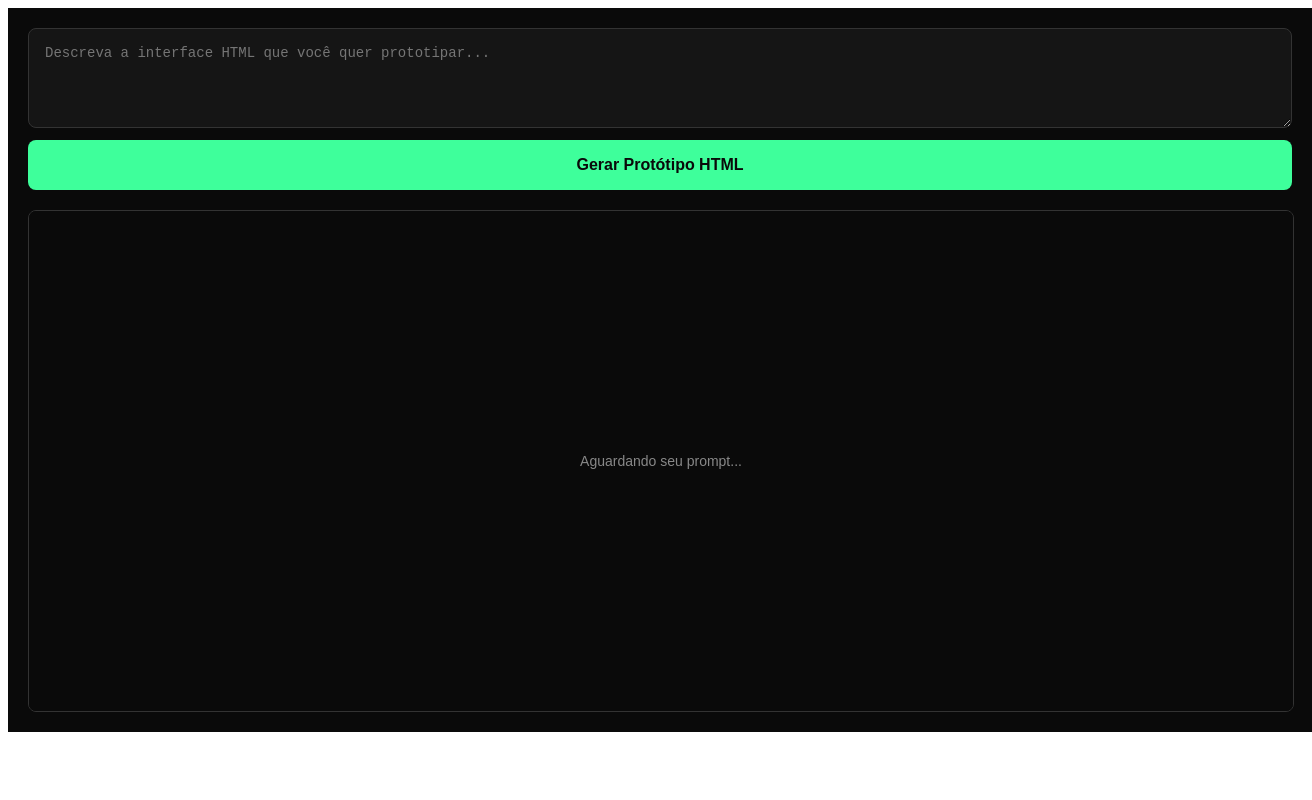
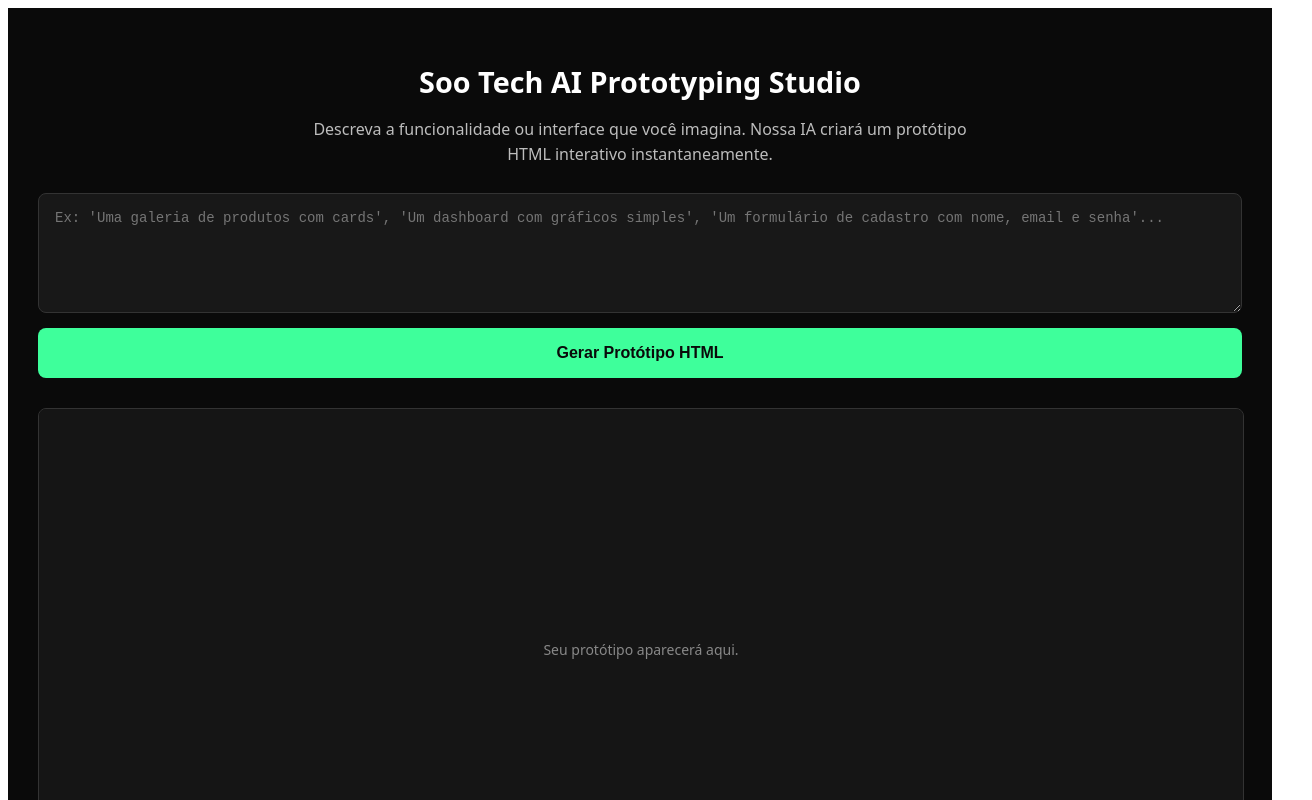
Before and after one commit to ghcastellano/soo-tech-sandbox-updated, a Next.js app: page / in a window 1280 px wide. Shown: the top 800 px of the page, 1312 px wide, since content can reach past the window. Built offline with nearby package versions, Linux system fonts and the light colour scheme.

Commit message:
Update page.tsx

```diff
--- a/app/page.tsx
+++ b/app/page.tsx
@@ -1,23 +1,29 @@
 "use client";
 
 import React, { useState, useRef, useEffect } from "react";
-// Não precisamos mais do StackBlitz SDK ou useCompletion
+// Não precisamos do StackBlitz SDK ou useCompletion
+
+// --- ARQUIVOS DE SISTEMA (Boilerplate básico, não usado diretamente) ---
+const indexHtml = `<!DOCTYPE html><html><head><title>Protótipo</title></head><body><div id="root"></div><script type="module" src="index.ts"></script></body></html>`;
+const indexTsx = `import React from 'react';\nimport ReactDOM from 'react-dom';\nimport App from './App';\nconst root = document.getElementById('root');\nReactDOM.render(<App />, root);`;
+const stylesCss = `body { margin: 0; font-family: sans-serif; }`;
+// --- FIM DOS ARQUIVOS DE SISTEMA ---
 
 export default function LiveSandbox() {
     const [input, setInput] = useState("");
     const [generatedHtml, setGeneratedHtml] = useState<string | null>(null);
     const [isLoadingAPI, setIsLoadingAPI] = useState(false);
     const [error, setError] = useState<string | null>(null);
-    const [submissionTrigger, setSubmissionTrigger] = useState(0); // Usado para re-trigger useEffect após fetch
+    const [submissionTrigger, setSubmissionTrigger] = useState(0);
 
-    // Função Fetch Manual (sem mudanças na lógica de fetch)
+    // Função Fetch Manual (sem mudanças)
     const fetchGeneratedHtml = async (prompt: string) => {
         setIsLoadingAPI(true);
         setError(null);
-        setGeneratedHtml(null); // Limpa o HTML anterior
+        setGeneratedHtml(null);
         console.log("Iniciando fetch para /api/generateApp (HTML) com prompt:", prompt);
         try {
-            const response = await fetch('/api/generateApp', { // A API é a mesma
+            const response = await fetch('/api/generateApp', {
                 method: 'POST', headers: { 'Content-Type': 'application/json' }, body: JSON.stringify({ prompt }),
             });
             console.log("Resposta da API recebida, status:", response.status);
@@ -37,25 +43,21 @@ export default function LiveSandbox() {
             }
             console.log("HTML final acumulado:", htmlAccumulator);
 
-            // --- CORREÇÃO AQUI ---
-            // Verifica se a string começa com <!doctype html (case-insensitive, trimmed)
             if (htmlAccumulator && htmlAccumulator.trim().toLowerCase().startsWith('<!doctype html')) {
                 console.log("HTML Válido detectado. Atualizando estado.");
-                setGeneratedHtml(htmlAccumulator); // Define o estado com o HTML completo
+                setGeneratedHtml(htmlAccumulator);
             } else {
                  console.error("Erro: A resposta da IA não começou com <!doctype html:", htmlAccumulator);
                  setError("A IA respondeu, mas o formato não parece ser um documento HTML válido.");
-                 setGeneratedHtml(null); // Garante que fique nulo
+                 setGeneratedHtml(null);
             }
-            // --- FIM DA CORREÇÃO ---
-
         } catch (err: any) {
             console.error("Erro durante o fetch ou leitura da stream:", err);
             setError(err.message || "Erro desconhecido ao buscar código.");
         } finally {
             setIsLoadingAPI(false);
             console.log("Fetch finalizado.");
-            setSubmissionTrigger(prev => prev + 1); // Dispara o useEffect para renderizar (ou mostrar erro)
+            setSubmissionTrigger(prev => prev + 1);
         }
     };
 
@@ -66,19 +68,24 @@ export default function LiveSandbox() {
         fetchGeneratedHtml(currentInput);
     };
 
-    // Interface (JSX - sem mudanças aqui, ela reage ao estado 'generatedHtml')
+    // Interface (JSX - Melhorada)
     return (
-        <div style={{ width: "100%", fontFamily: "sans-serif", color: "white", background: "#0A0A0A", padding: "20px" }}>
-            <form onSubmit={onFormSubmit} style={{ marginBottom: "16px" }}>
+        <div style={containerStyle}> {/* Usa o estilo do componente */}
+            <h2 style={titleStyle}>Soo Tech AI Prototyping Studio</h2>
+            <p style={descriptionStyle}>
+                Descreva a funcionalidade ou interface que você imagina. Nossa IA criará um protótipo HTML interativo instantaneamente.
+            </p>
+
+            <form onSubmit={onFormSubmit} style={{ width: '100%', marginBottom: "16px" }}>
                 <textarea
                     value={input}
                     onChange={(e) => setInput(e.target.value)}
-                    placeholder="Descreva a interface HTML que você quer prototipar..."
+                    placeholder="Ex: 'Uma galeria de produtos com cards', 'Um dashboard com gráficos simples', 'Um formulário de cadastro com nome, email e senha'..."
                     style={textAreaStyle}
                     disabled={isLoadingAPI}
                 />
                 <button type="submit" style={buttonStyle} disabled={isLoadingAPI || !input.trim()}>
-                    {isLoadingAPI ? "Gerando Protótipo HTML..." : "Gerar Protótipo HTML"}
+                    {isLoadingAPI ? "Gerando Protótipo..." : "Gerar Protótipo HTML"}
                 </button>
             </form>
 
@@ -88,34 +95,75 @@ export default function LiveSandbox() {
             <div style={sandboxContainerStyle}>
                 {isLoadingAPI && (
                     <div style={loadingStyle}>
-                        Aguarde... Gerando código HTML com IA...
+                        <svg aria-hidden="true" style={{width: '40px', height: '40px', margin: 'auto', display: 'block'}} fill="none" stroke="currentColor" strokeWidth="1.5" viewBox="0 0 24 24" xmlns="http://www.w3.org/2000/svg"><path strokeLinecap="round" strokeLinejoin="round" d="M16.023 9.348h4.992v-.001M2.985 19.644v-4.992m0 0h4.992m-4.993 0l3.181 3.183a8.25 8.25 0 0013.803-3.7M4.031 9.865a8.25 8.25 0 0113.803-3.7l3.181 3.182m0-4.991v4.99"></path></svg>
+                        Gerando código com IA...
                     </div>
                 )}
-                {/* Renderiza o iframe APENAS se não estiver carregando E tiver HTML válido E não houver erro */}
                 {!isLoadingAPI && generatedHtml && !error && (
                     <iframe
-                        srcDoc={generatedHtml} // INJETA O HTML AQUI
+                        srcDoc={generatedHtml}
                         style={iframeStyle}
-                        sandbox="allow-scripts allow-same-origin" // Permite JS básico
+                        sandbox="allow-scripts allow-same-origin" // Permite JS
                         title="Protótipo Gerado por IA"
                     />
                 )}
-                {/* Mensagem inicial ou se o fetch terminou mas não gerou HTML válido */}
+                {/* Mensagem inicial ou se falhou */}
                 {!isLoadingAPI && !generatedHtml && !error && (
                      <div style={loadingStyle}>
-                        {submissionTrigger > 0 ? "Falha ao gerar HTML válido." : "Aguardando seu prompt..."}
+                        {submissionTrigger > 0 ? "Falha ao gerar o protótipo. Verifique o prompt ou tente novamente." : "Seu protótipo aparecerá aqui."}
                     </div>
                 )}
-
             </div>
         </div>
     )
 }
 
-// Estilos
-const textAreaStyle: React.CSSProperties = { width: "100%", minHeight: "100px", padding: "16px", background: "#151515", color: "#FFFFFF", border: "1px solid #333", borderRadius: "8px", fontFamily: "monospace", fontSize: "14px", boxSizing: "border-box" };
-const buttonStyle: React.CSSProperties = { width: "100%", padding: "16px", background: "#3EFF9B", color: "#0A0A0A", border: "none", borderRadius: "8px", cursor: "pointer", fontSize: "16px", fontWeight: "bold", marginTop: "8px" };
-const sandboxContainerStyle: React.CSSProperties = { width: "100%", height: "500px", background: "#0A0A0A", border: "1px solid #333", borderRadius: "8px", overflow: "hidden", position: 'relative', marginTop: '20px' };
-const loadingStyle: React.CSSProperties = { position: 'absolute', top: 0, left: 0, right: 0, bottom: 0, display: "flex", flexDirection: "column", alignItems: "center", justifyContent: "center", textAlign: "center", color: "#888", fontSize: "14px", background: '#0A0A0A' };
-const errorStyle: React.CSSProperties = { color: 'red', marginBottom: '10px', whiteSpace: 'pre-wrap', border: '1px solid red', padding: '10px', borderRadius: '4px', background: '#2a0000' };
+// Estilos Aprimorados
+const containerStyle: React.CSSProperties = {
+     width: "100%", fontFamily: "system-ui, sans-serif", color: "#E0E0E0", background: "#0A0A0A", padding: "30px", boxSizing: 'border-box'
+};
+const titleStyle: React.CSSProperties = {
+    color: "#FFFFFF",
+    fontSize: "1.8rem",
+    fontWeight: 600,
+    marginBottom: "10px",
+    textAlign: 'center'
+};
+const descriptionStyle: React.CSSProperties = {
+    color: "#BDBDBD",
+    fontSize: "1rem",
+    marginBottom: "25px",
+    textAlign: 'center',
+    maxWidth: '700px',
+    marginLeft: 'auto',
+    marginRight: 'auto',
+    lineHeight: 1.6
+};
+const textAreaStyle: React.CSSProperties = {
+    width: "100%", minHeight: "120px", padding: "16px", background: "#181818",
+    color: "#E0E0E0", border: "1px solid #333", borderRadius: "8px",
+    fontFamily: "monospace", fontSize: "14px", boxSizing: "border-box", resize: 'vertical'
+};
+const buttonStyle: React.CSSProperties = {
+    width: "100%", padding: "16px", background: "#3EFF9B", // Verde Soo Tech
+    color: "#0A0A0A", border: "none", borderRadius: "8px", cursor: "pointer",
+    fontSize: "1rem", fontWeight: "bold", marginTop: "10px", transition: 'opacity 0.2s'
+};
+// buttonStyle + ':disabled': { opacity: 0.6, cursor: 'not-allowed' }; // Adicionar lógica para disabled style se necessário via state/className
+const sandboxContainerStyle: React.CSSProperties = {
+    width: "100%", height: "60vh", // Usar altura relativa da viewport
+    minHeight: '400px', // Altura mínima
+    background: "#151515", // Fundo um pouco diferente
+    border: "1px solid #333", borderRadius: "8px", overflow: "hidden",
+    position: 'relative', marginTop: '30px'
+};
+const loadingStyle: React.CSSProperties = {
+    position: 'absolute', top: 0, left: 0, right: 0, bottom: 0,
+    display: "flex", flexDirection: "column", alignItems: "center", justifyContent: "center",
+    textAlign: "center", color: "#888", fontSize: "14px", background: '#151515' // Cor do container
+};
+const errorStyle: React.CSSProperties = {
+    color: '#FF6B6B', marginBottom: '15px', whiteSpace: 'pre-wrap', border: '1px solid #FF6B6B',
+    padding: '12px', borderRadius: '4px', background: 'rgba(255, 107, 107, 0.1)'
+};
 const iframeStyle: React.CSSProperties = { width: '100%', height: '100%', border: 'none' };
```
